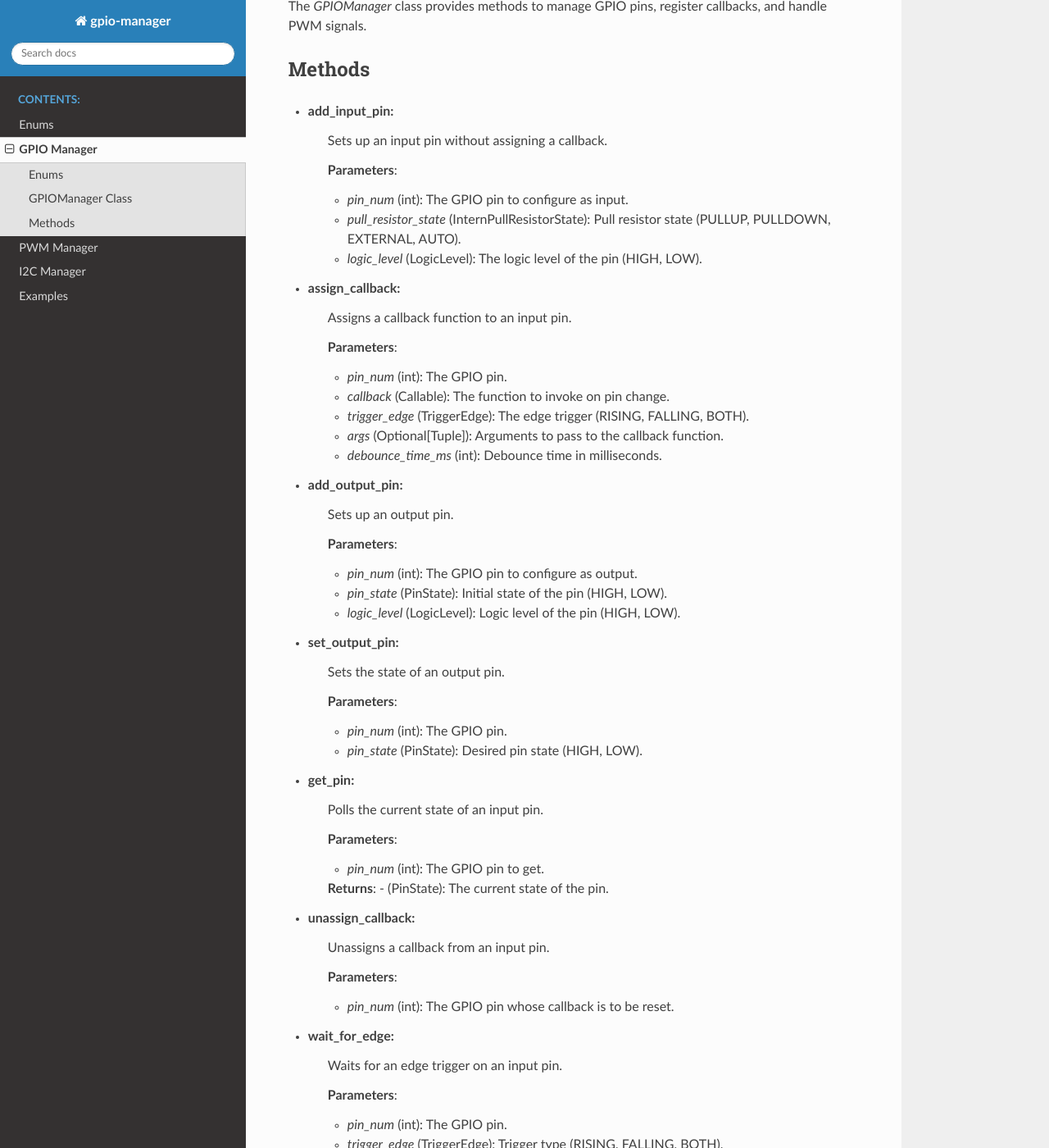
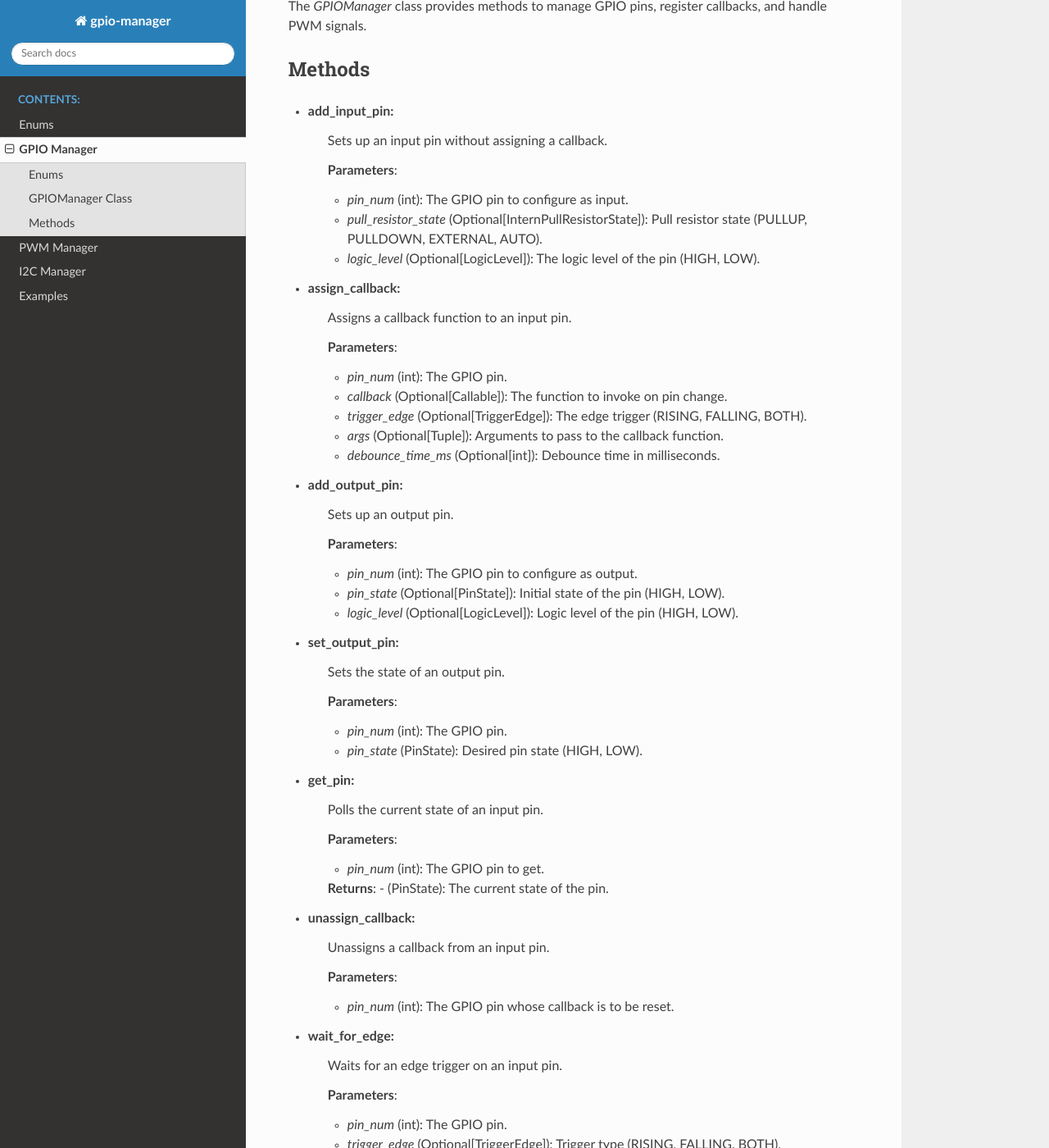
Before and after one commit to Rylan-Meilutis/gpio_manager, a Sphinx documentation site: the page built from docs/gpio_manager.rst, in a window 1280 px wide and 1400 px high, scrolled down 568 px. Shown: the whole window at 82% size. Built offline with Sphinx 7.4.7 and the Read the Docs theme 3.1.0, drawn with Linux system fonts in a browser that asks for light colours; some of the changed text lies outside the part shown.

Commit message:
updates to the type hints in the pyi stubs and in the documentation

```diff
--- a/Cargo.toml
+++ b/Cargo.toml
@@ -1,6 +1,6 @@
 [package]
 name = "gpio_manager"
-version = "2.1.12"
+version = "2.1.13"
 edition = "2021"
 include = ["src/**/*.rs", "Cargo.toml", "Cargo.lock", "README.md", "gpio_manager.pyi"]
 authors = ["Rylan Meilutis <rylan.meilutis@gmail.com>"]
--- a/docs/gpio_manager.rst
+++ b/docs/gpio_manager.rst
@@ -30,9 +30,9 @@ Methods
 
    - `pin_num` (int): The GPIO pin to configure as input.
 
-   - `pull_resistor_state` (InternPullResistorState): Pull resistor state (PULLUP, PULLDOWN, EXTERNAL, AUTO).
+   - `pull_resistor_state` (Optional[InternPullResistorState]): Pull resistor state (PULLUP, PULLDOWN, EXTERNAL, AUTO).
 
-   - `logic_level` (LogicLevel): The logic level of the pin (HIGH, LOW).
+   - `logic_level` (Optional[LogicLevel]): The logic level of the pin (HIGH, LOW).
 
 - **assign_callback**:
    Assigns a callback function to an input pin.
@@ -41,13 +41,13 @@ Methods
 
    - `pin_num` (int): The GPIO pin.
 
-   - `callback` (Callable): The function to invoke on pin change.
+   - `callback` (Optional[Callable]): The function to invoke on pin change.
 
-   - `trigger_edge` (TriggerEdge): The edge trigger (RISING, FALLING, BOTH).
+   - `trigger_edge` (Optional[TriggerEdge]): The edge trigger (RISING, FALLING, BOTH).
 
    - `args` (Optional[Tuple]): Arguments to pass to the callback function.
 
-   - `debounce_time_ms` (int): Debounce time in milliseconds.
+   - `debounce_time_ms` (Optional[int]): Debounce time in milliseconds.
 
 - **add_output_pin**:
    Sets up an output pin.
@@ -56,9 +56,9 @@ Methods
 
    - `pin_num` (int): The GPIO pin to configure as output.
 
-   - `pin_state` (PinState): Initial state of the pin (HIGH, LOW).
+   - `pin_state` (Optional[PinState]): Initial state of the pin (HIGH, LOW).
 
-   - `logic_level` (LogicLevel): Logic level of the pin (HIGH, LOW).
+   - `logic_level` (Optional[LogicLevel]): Logic level of the pin (HIGH, LOW).
 
 - **set_output_pin**:
    Sets the state of an output pin.
@@ -93,9 +93,9 @@ Methods
 
    - `pin_num` (int): The GPIO pin.
 
-   - `trigger_edge` (TriggerEdge): Trigger type (RISING, FALLING, BOTH).
+   - `trigger_edge` (Optional[TriggerEdge]): Trigger type (RISING, FALLING, BOTH).
 
-   - `timeout_ms` (int): Timeout in milliseconds.
+   - `timeout_ms` (Optional[int]): Timeout in milliseconds.
 
 - **setup_pwm**:
    Sets up a PWM signal on the given pin. If The pin must be set up as an output pin before calling this
@@ -110,15 +110,15 @@ Methods
 
    - `pin_num` (int): The GPIO pin.
 
-   - `frequency_hz` (float): Frequency of the PWM signal in Hertz.
+   - `frequency_hz` (Optional[float]): Frequency of the PWM signal in Hertz.
 
-   - `duty_cycle` (float): Duty cycle as a percentage.
+   - `duty_cycle` (Optional[float]): Duty cycle as a percentage.
 
-   - `period_ms` (float): PWM period in milliseconds.
+   - `period_ms` (Optional[float]): PWM period in milliseconds.
 
-   - `pulse_width_ms` (float): Pulse width in milliseconds.
+   - `pulse_width_ms` (Optional[float]): Pulse width in milliseconds.
 
-   - `logic_level` (LogicLevel): The logic level of the PWM signal (HIGH, LOW).
+   - `logic_level` (Optional[LogicLevel]): The logic level of the PWM signal (HIGH, LOW).
 
 - **set_pwm_duty_cycle**:
    Sets the PWM signal's duty cycle.
--- a/docs/i2c_manager.rst
+++ b/docs/i2c_manager.rst
@@ -16,7 +16,7 @@ Methods
 
    **Parameters**:
 
-   - `bus` (int): The I2C bus number to open (default is 1).
+   - `bus` (Optional[int]): The I2C bus number to open (default is 1).
 
 - **close**:
    Closes the I2C bus.
--- a/pyproject.toml
+++ b/pyproject.toml
@@ -1,6 +1,6 @@
 [project]
 name = "gpio_manager"
-version = "2.1.12"
+version = "2.1.13"
 description = "Rust bindings for the rppal crate to manage GPIO pins on a Raspberry Pi."
 readme = "info.md"
 requires-python = ">=3.8"
```
Also changed, not shown: docs/pwm_manager.rst (+5 -5 lines), 4 other files.
